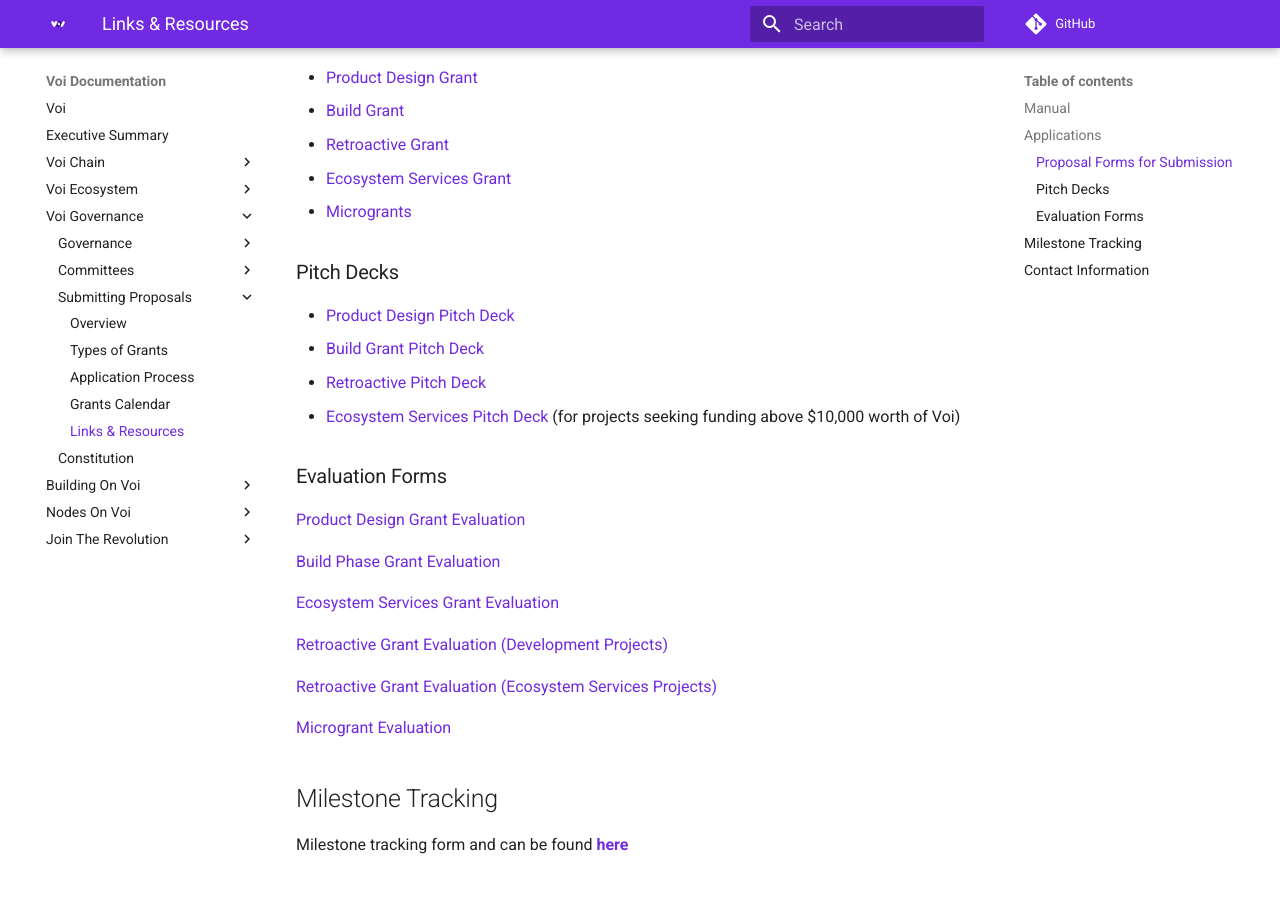
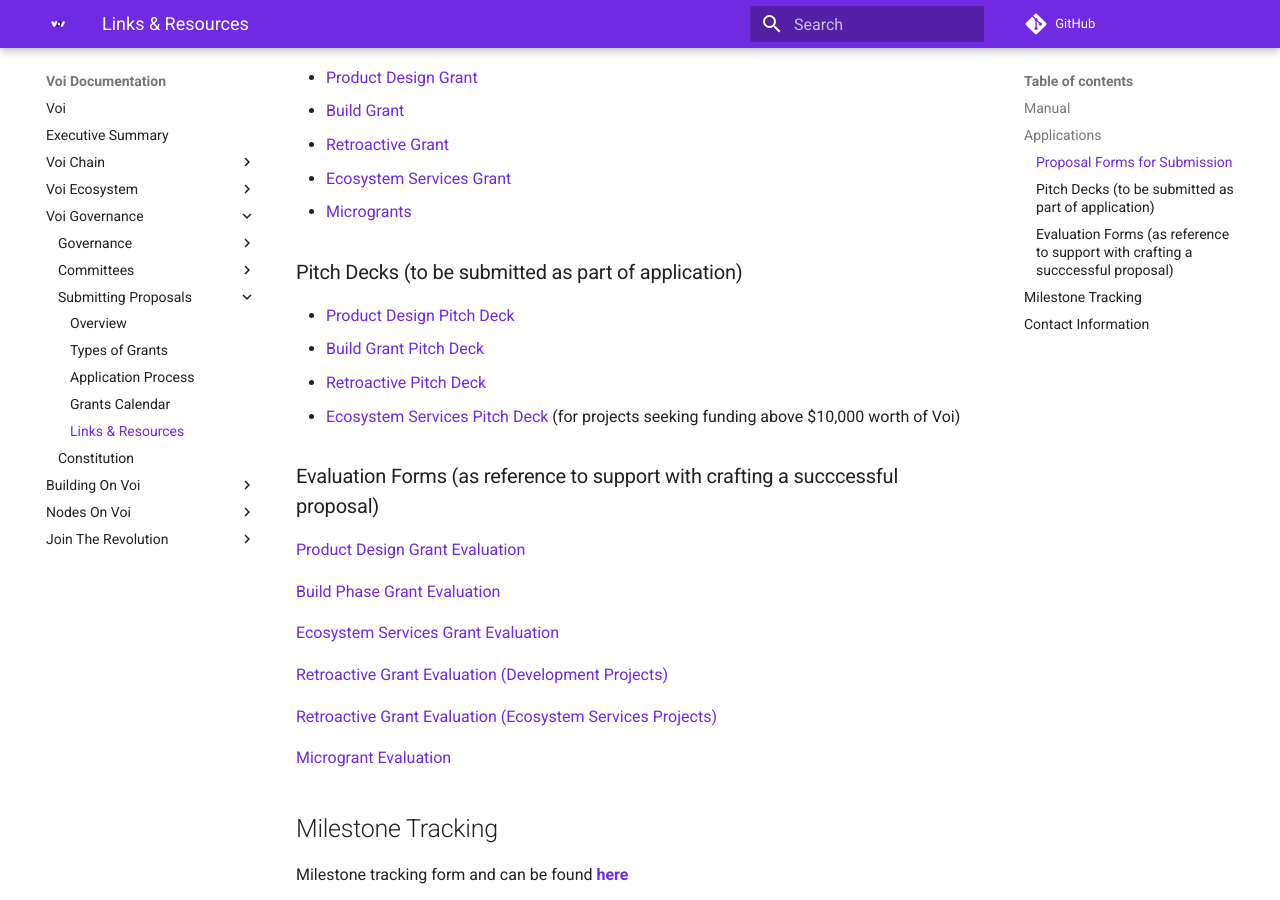
Before and after one commit to VoiNetwork/learn-more, an MkDocs documentation site: the page built from docs/governance/proposals/links-and-resources.md, in a window 1280 px wide and 900 px high, scrolled down 394 px. Built offline with MkDocs 1.6.1 and Material for MkDocs 9.7.7, drawn with Linux system fonts in a browser that asks for light colours; plug-ins that fetch from the network failed and are left out; comment, search, counter and statistics services are not loaded.

Commit message:
Update links-and-resources.md

```diff
--- a/docs/governance/proposals/links-and-resources.md
+++ b/docs/governance/proposals/links-and-resources.md
@@ -15,13 +15,13 @@ Here you can find a consolidated list of important links and resources for Voi's
 -  [Ecosystem Services Grant](https://docs.google.com/forms/d/1khhwLFKF_TxYOsNasXfOGI8AzRl_Ny1KpJh3794kFa4/edit)
 -  [Microgrants](https://docs.google.com/forms/d/1A1M_FiuUrKPtHAYmbo0jmy5HTu1xFVXH7_aRSMbtXRU/edit)
 
-### Pitch Decks
+### Pitch Decks (to be submitted as part of application)
 - [Product Design Pitch Deck](https://docs.google.com/presentation/d/1JwjrArUgIc2cF8l4LdBjunJ07V2_d21etOFpNI7wUno/edit#slide=id.p)
 - [Build Grant Pitch Deck](https://docs.google.com/presentation/d/1wNA5HeAgpwwFEEXvdnd4Jc6LEiYw4k83HByFZH799jI/edit#slide=id.p)
 - [Retroactive Pitch Deck ](https://docs.google.com/presentation/d/1hpxkDJX6xYj9Q8_5BEUtkpksERTCsJAnOQknEiISURQ/edit#slide=id.g2e773e3439e_0_16)
 - [Ecosystem Services Pitch Deck](https://docs.google.com/presentation/d/1kDAVnKIJT5hYh_69jxW8XuXjQ2J7Pj91NlOxaNy7Zvo/edit?usp=sharing) (for projects seeking funding above $10,000 worth of Voi)
 
-### Evaluation Forms
+### Evaluation Forms (as reference to support with crafting a succcessful proposal)
 [Product Design Grant Evaluation](https://docs.google.com/forms/d/e/1FAIpQLSd6brWeeLl8WnJMCDVxcKb_QhzFVmAlYLrjuWnaUw3wOppr8g/viewform?usp=sf_link)
 
 [Build Phase Grant Evaluation](https://forms.gle/vxLNhwyWjmtSH3ff6)
```
